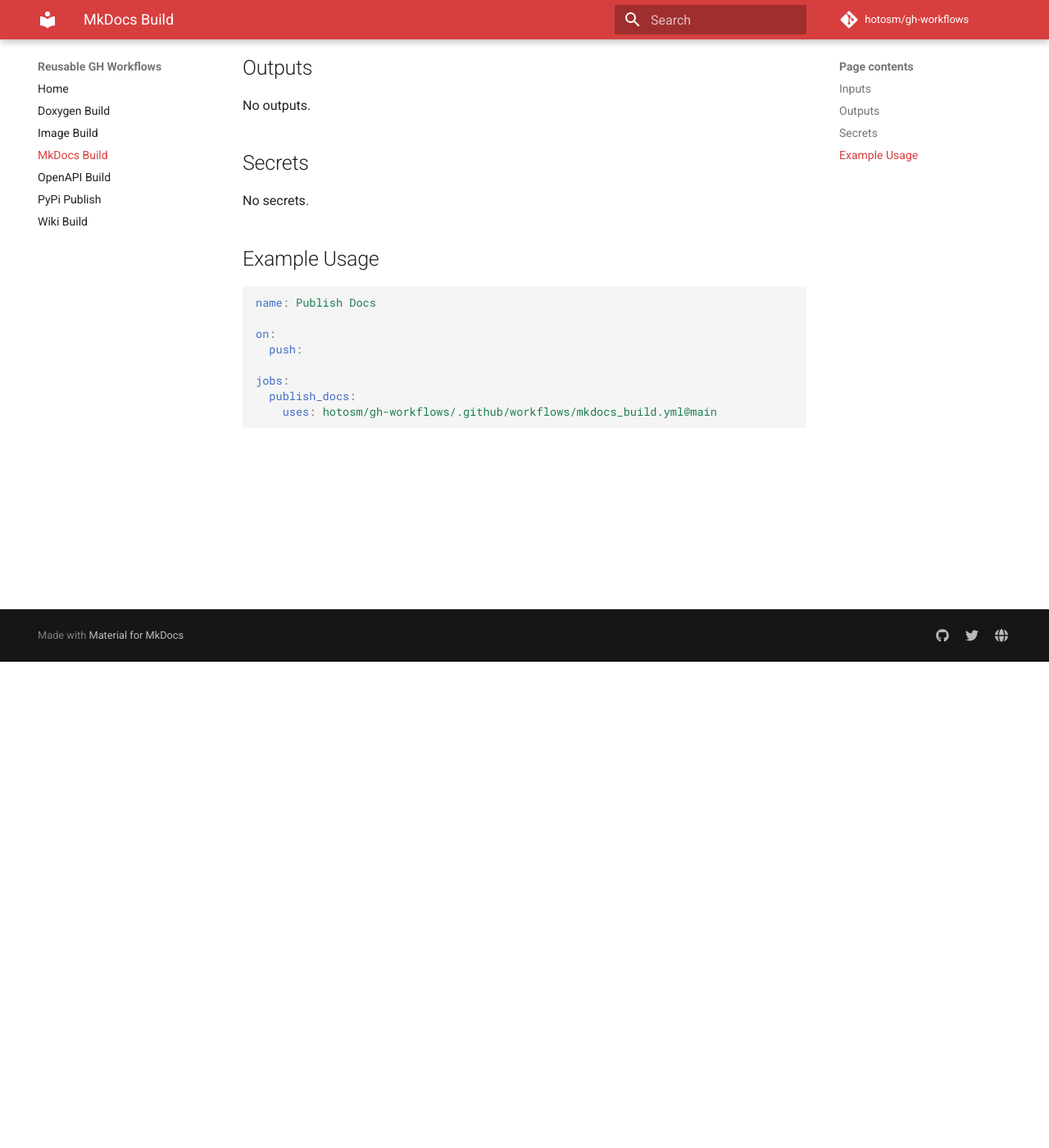
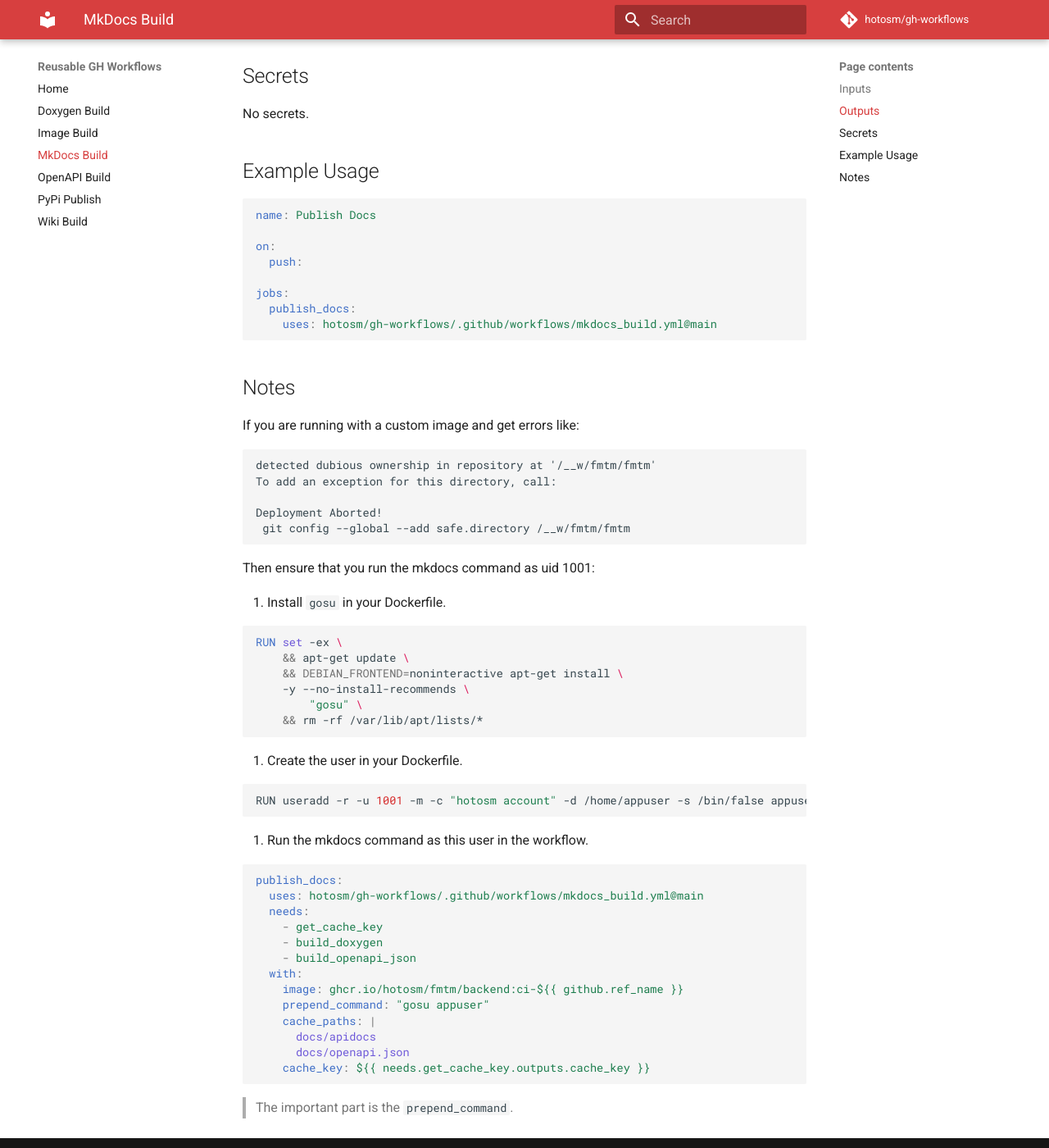
Before and after one commit to hotosm/gh-workflows, an MkDocs documentation site: the page built from docs/mkdocs_build.md, in a window 1280 px wide and 1400 px high, scrolled down 593 px. Shown: the whole window at 82% size. Built offline with MkDocs 1.6.1 and Material for MkDocs 9.7.7, drawn with Linux system fonts in a browser that asks for light colours; comment, search, counter and statistics services are not loaded; some of the changed text lies outside the part shown.

Commit message:
docs: update docs for mkdocs

````diff
--- a/docs/mkdocs_build.md
+++ b/docs/mkdocs_build.md
@@ -37,3 +40,54 @@
   publish_docs:
     uses: hotosm/gh-workflows/.github/workflows/mkdocs_build.yml@main
 ```
+
+## Notes
+
+If you are running with a custom image and get errors like:
+
+```
+detected dubious ownership in repository at '/__w/fmtm/fmtm'
+To add an exception for this directory, call:
+
+Deployment Aborted!
+ git config --global --add safe.directory /__w/fmtm/fmtm
+```
+
+Then ensure that you run the mkdocs command as uid 1001:
+
+1. Install `gosu` in your Dockerfile.
+
+```dockerfile
+RUN set -ex \
+    && apt-get update \
+    && DEBIAN_FRONTEND=noninteractive apt-get install \
+    -y --no-install-recommends \
+        "gosu" \
+    && rm -rf /var/lib/apt/lists/*
+```
+
+2. Create the user in your Dockerfile.
+
+```bash
+RUN useradd -r -u 1001 -m -c "hotosm account" -d /home/appuser -s /bin/false appuser
+```
+
+3. Run the mkdocs command as this user in the workflow.
+
+```yaml
+publish_docs:
+  uses: hotosm/gh-workflows/.github/workflows/mkdocs_build.yml@main
+  needs:
+    - get_cache_key
+    - build_doxygen
+    - build_openapi_json
+  with:
+    image: ghcr.io/hotosm/fmtm/backend:ci-${{ github.ref_name }}
+    prepend_command: "gosu appuser"
+    cache_paths: |
+      docs/apidocs
+      docs/openapi.json
+    cache_key: ${{ needs.get_cache_key.outputs.cache_key }}
+```
+
+> The important part is the `prepend_command`.
````
Also changed, not shown: other parts of docs/mkdocs_build.md (+9 -6 lines), docs/doxygen_build.md (+8 -4 lines), docs/image_build.md (+13 -9 lines), docs/openapi_build.md (+10 -6 lines), docs/pypi_publish.md (+7 -3 lines), docs/wiki.md (+7 -3 lines).
